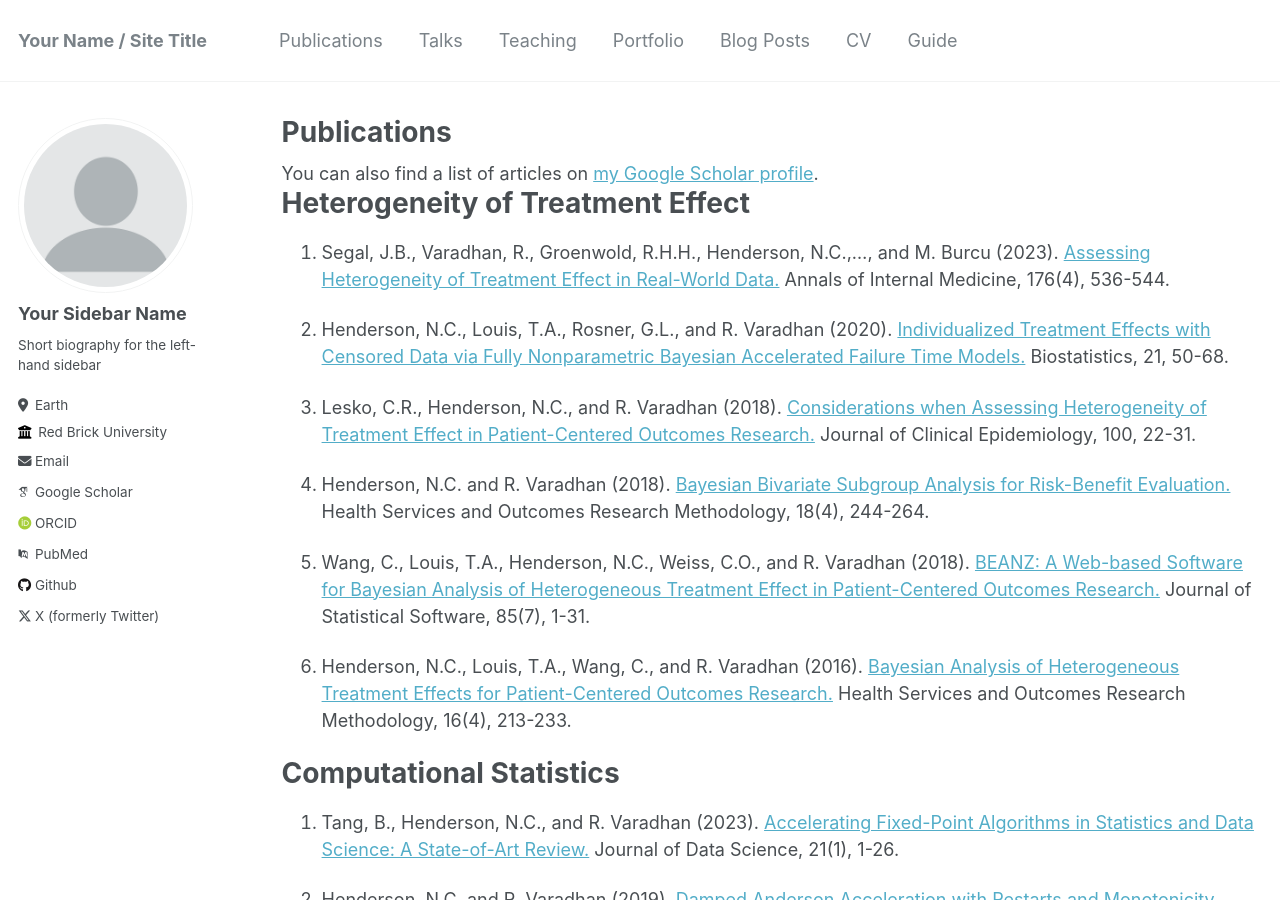
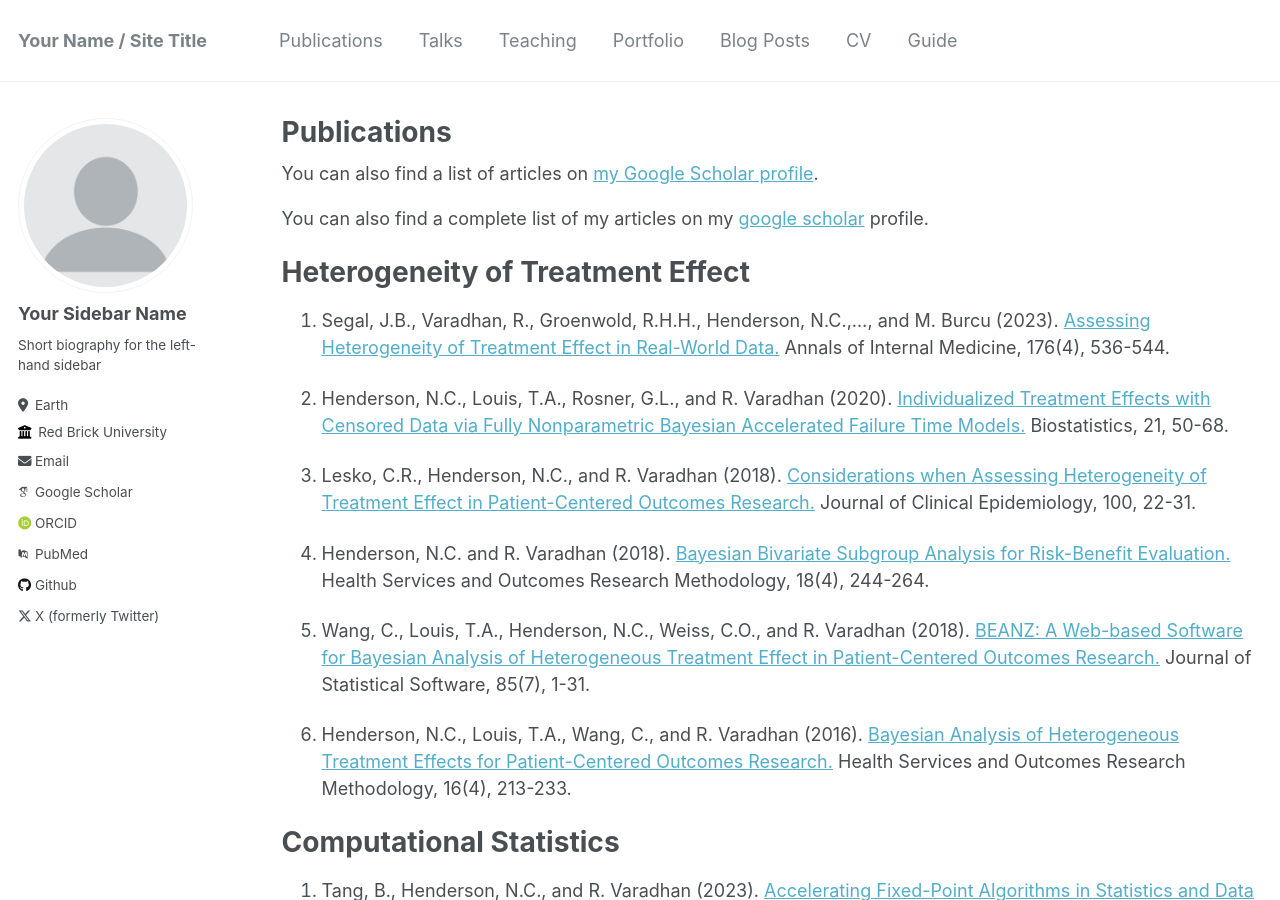
Before and after one commit to nchenderson/nchenderson.github.io, a Jekyll site: the page built from _pages/publications.md, in a window 1280 px wide and 900 px high. Built offline with Jekyll 4.4.1, drawn with Linux system fonts in a browser that asks for light colours; some web fonts are replaced.

Commit message:
updated publication list

```diff
--- a/_pages/publications.md
+++ b/_pages/publications.md
@@ -10,14 +10,17 @@ author_profile: true
   <div class="wordwrap">You can also find a list of articles on <a href="{{site.author.googlescholar}}">my Google Scholar profile</a>.</div>
 {% endif %}
 
+You can also find a complete list of my articles on my [google scholar](https://scholar.google.com/citations?user=QTRX6BgAAAAJ&hl=en&oi=sra) profile.
+
+
 Heterogeneity of Treatment Effect
 ======
 
-1. Segal, J.B., Varadhan, R., Groenwold, R.H.H., Henderson, N.C.,..., and M. Burcu (2023). [Assessing Heterogeneity of Treatment Effect in Real-World Data.]() Annals of Internal Medicine, 176(4), 536-544.
+1. Segal, J.B., Varadhan, R., Groenwold, R.H.H., Henderson, N.C.,..., and M. Burcu (2023). [Assessing Heterogeneity of Treatment Effect in Real-World Data.](https://www.acpjournals.org/doi/abs/10.7326/M22-1510) Annals of Internal Medicine, 176(4), 536-544.
 
 2. Henderson, N.C., Louis, T.A., Rosner, G.L., and R. Varadhan (2020). [Individualized Treatment Effects with Censored Data via Fully Nonparametric Bayesian Accelerated Failure Time Models.](https://academic.oup.com/biostatistics/article/21/1/50/5056258) Biostatistics, 21, 50-68.
 
-3. Lesko, C.R., Henderson, N.C., and R. Varadhan (2018). [Considerations when Assessing Heterogeneity of Treatment Effect in Patient-Centered Outcomes Research.]() Journal of Clinical Epidemiology, 100, 22-31.
+3. Lesko, C.R., Henderson, N.C., and R. Varadhan (2018). [Considerations when Assessing Heterogeneity of Treatment Effect in Patient-Centered Outcomes Research.](https://www.sciencedirect.com/science/article/abs/pii/S0895435617301099) Journal of Clinical Epidemiology, 100, 22-31.
 
 4. Henderson, N.C. and R. Varadhan (2018). [Bayesian Bivariate Subgroup Analysis for Risk-Benefit Evaluation.](https://link.springer.com/article/10.1007/s10742-018-0188-1) Health Services and Outcomes Research Methodology, 18(4), 244-264.
 
@@ -84,15 +87,15 @@ Survival Prediction
 Prostate Cancer
 ======
 
-1. Zengin, Z.B., Henderson, N.C., Park, J.J., ..., and T. Dorff (2024). [Clinical implications of AR alterations in advanced prostate cancer: a multi-institutional collaboration.]() Prostate Cancer and Prostatic Diseases.
+1. Zengin, Z.B., Henderson, N.C., Park, J.J., ..., and T. Dorff (2024). [Clinical implications of AR alterations in advanced prostate cancer: a multi-institutional collaboration.](https://www.nature.com/articles/s41391-024-00805-3) Prostate Cancer and Prostatic Diseases.
 
-2. Hwang, C., Henderson, N.C., Cackowski, F.C., ..., and P. Barata (2023). [Biomarker-directed Therapy in Black and White Men with Metastatic Castration-resistant Prostate Cancer (mCRPC).]() JAMA Network Open, 6(9), e2334208.
+2. Hwang, C., Henderson, N.C., Cackowski, F.C., ..., and P. Barata (2023). [Biomarker-directed Therapy in Black and White Men with Metastatic Castration-resistant Prostate Cancer (mCRPC).](https://jamanetwork.com/journals/jamanetworkopen/article-abstract/2809637) JAMA Network Open, 6(9), e2334208.
 
 
 Urothelial Cancer
 ======
 
-1. Koshkin, V.S., Henderson, N.C., James, M., ...., and A. Alva (2022). [Efficacy of enfortumab vedotin in advanced urothelial cancer: analysis from the Urothelial Cancer Network to Investigate Therapeutic Experiences (UNITE) registry.]()
+1. Koshkin, V.S., Henderson, N.C., James, M., ...., and A. Alva (2022). [Efficacy of enfortumab vedotin in advanced urothelial cancer: analysis from the Urothelial Cancer Network to Investigate Therapeutic Experiences (UNITE) registry.](https://acsjournals.onlinelibrary.wiley.com/doi/full/10.1002/cncr.34057)
 Cancer, 128(6), 1194-1205.
 
 
```
